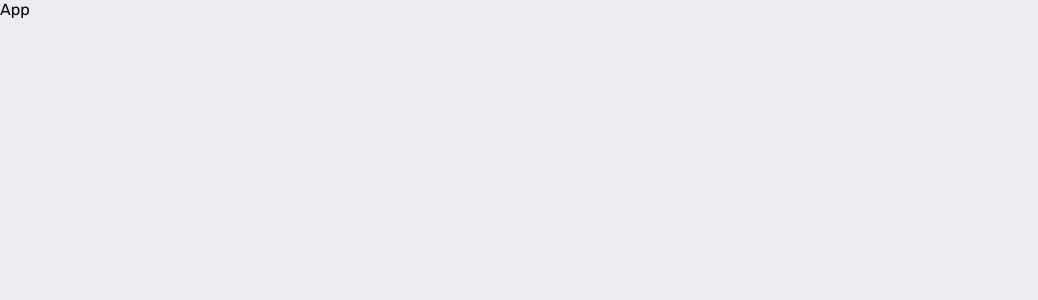
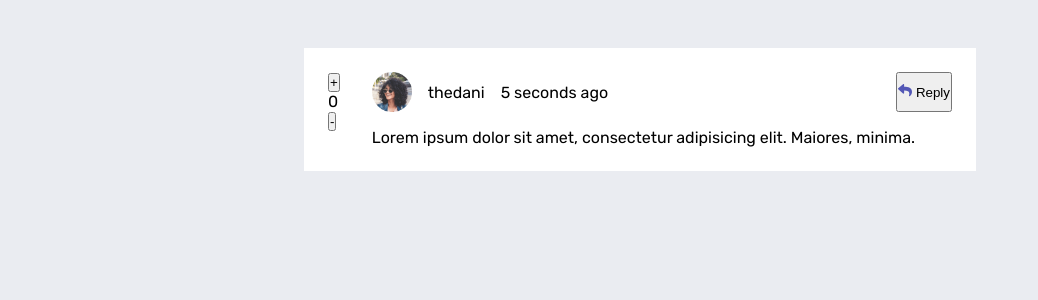
Before and after one commit to dannielsss/interactive-comments-section, a React (Vite) app: page / in a window 1280 px wide. Shown: the top 300 px of the page, without its empty margins (0-1038 px from the left). Built offline with nearby package versions, Linux system fonts and the light colour scheme.

Commit message:
feat: :lipstick: added style simple to the comments

```diff
--- a/src/App.tsx
+++ b/src/App.tsx
@@ -1,7 +1,13 @@
 import React from 'react';
+import Comment from './components/Comment/Comment';
+import { Container } from './components/shared/Container';
 
 function App() {
-  return <>App</>;
+  return (
+    <Container>
+      <Comment datetime={new Date()} username="thedani" />
+    </Container>
+  );
 }
 
 export default App;
--- /dev/null
+++ b/src/components/Comment/Comment.styles.tsx
@@ -0,0 +1,51 @@
+import { styled } from 'styled-components';
+
+/**
+ * Para contener todo el comentario
+ */
+export const CommentBox = styled.div`
+  background: white;
+  width: 100%;
+
+  padding: 1.5rem;
+
+  display: flex;
+  flex-direction: row;
+  gap: 2rem;
+`;
+
+/**
+ * Para contener los elementos del comentario
+ */
+export const CommentElements = styled.div`
+  width: 100%;
+
+  display: flex;
+  flex-direction: column;
+  gap: 1rem;
+`;
+
+/**
+ * Para contener el header del comentario
+ */
+export const CommentHeader = styled.header`
+  width: 100%;
+
+  display: flex;
+  flex-direction: row;
+  justify-content: space-between;
+
+  & > div {
+    display: flex;
+    flex-direction: row;
+    align-items: center;
+    gap: 1rem;
+  }
+`;
+
+/**
+ * Para la foto de perfil del usuario
+ */
+export const ProfilePicture = styled.img`
+  width: 40px;
+`;
--- a/src/components/Comment/Comment.tsx
+++ b/src/components/Comment/Comment.tsx
@@ -1,8 +1,16 @@
-import React, { useState } from 'react';
+import React from 'react';
 import TimeAgo from 'react-timeago';
+
+import {
+  CommentBox,
+  CommentElements,
+  CommentHeader,
+  ProfilePicture,
+} from './Comment.styles';
 
 import Photo from '@/assets/avatars/image-amyrobson.png';
 import IconReply from '@/assets/icon-reply.svg';
+import Counter from './Counter';
 
 interface CommentProps {
   username: string;
@@ -10,28 +18,26 @@ interface CommentProps {
 }
 
 function Comment({ username, datetime }: CommentProps) {
-  const [counter, setCounter] = useState(0);
-
   return (
+    <CommentBox>
+      <Counter />
+      <CommentElements>
+        <CommentHeader data-testid="heading">
           <div>
-      <div data-testid="counter">
-        <button onClick={() => setCounter((prev) => prev + 1)}>+</button>
-        <p data-testid="counter-text">{counter}</p>
-        <button onClick={() => setCounter((prev) => prev - 1)}>-</button>
+            <ProfilePicture src={Photo} alt="profile picture" />
+            <p>{username}</p>
+            <TimeAgo date={datetime} />
           </div>
-      <header data-testid="heading">
-        <img src={Photo} alt="profile picture" />
-        {username}
-        <TimeAgo date={datetime} />
           <button>
             <img src={IconReply} alt="icon reply" /> Reply
           </button>
-      </header>
+        </CommentHeader>
         <p data-testid="content">
           Lorem ipsum dolor sit amet, consectetur adipisicing elit. Maiores,
           minima.
         </p>
-    </div>
+      </CommentElements>
+    </CommentBox>
   );
 }
 
--- /dev/null
+++ b/src/components/Comment/Counter.tsx
@@ -0,0 +1,15 @@
+import React, { useState } from 'react';
+
+function Counter() {
+  const [counter, setCounter] = useState(0);
+
+  return (
+    <div data-testid="counter">
+      <button onClick={() => setCounter((prev) => prev + 1)}>+</button>
+      <p data-testid="counter-text">{counter}</p>
+      <button onClick={() => setCounter((prev) => prev - 1)}>-</button>
+    </div>
+  );
+}
+
+export default Counter;
--- /dev/null
+++ b/src/components/shared/Container.tsx
@@ -0,0 +1,7 @@
+import styled from 'styled-components';
+
+export const Container = styled.div`
+  padding: 3rem;
+  margin: auto;
+  width: 60%;
+`;
```
Lines whose indentation alone changed are shown as unchanged.
